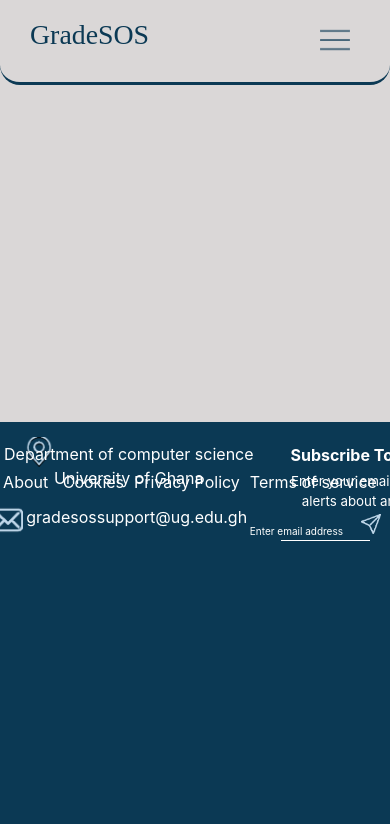
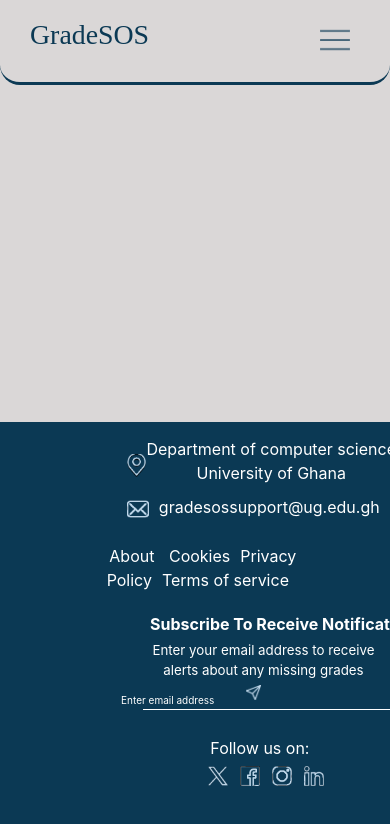
Before and after one commit to NaaAbbey/student-grade-report-sytem, a React (Create React App) app: page /help in a window 390 px wide. Shown: the top 824 px of the page. Built offline with nearby package versions, Linux system fonts and the light colour scheme; a web font is replaced by a local one.

Commit message:
Footer completed

```diff
--- a/src/Footer.js
+++ b/src/Footer.js
@@ -26,6 +26,15 @@ const Footer = () => {
                 <div className="line"></div>
                 <img className="send-icon" src={sendIcon} alt="send-icom" />
             </div>
+            <div className="socials">
+                <p>Follow us on:</p>
+                <div className="socials-icons">
+                    <img className="icon" src={xIcon} alt="x-icon" />
+                    <img className="icon" src={facebook} alt="facebook-icon" />
+                    <img className="icon" src={instagram} alt="instagram-icon" />
+                    <img className="icon" src={linkenIn} alt="linkendIn-icon" />
+                </div>
+            </div>
         </div>
      );
 }
--- a/src/index.css
+++ b/src/index.css
@@ -392,7 +392,7 @@ form{
 }
 
 .location-icon, .mail-icon{
-  width: 30px;
+  width: 23px;
   position: relative;
   top: 35px;
   left: -40vw;
@@ -410,6 +410,7 @@ form{
 .location p{
   margin-bottom: 0px;
 }
+
 .location, .mail-footer {
   display: block;
   position: relative;
@@ -422,8 +423,8 @@ form{
 }
 
 .mail-icon{
-  top: 15px;
-
+  top: 13px;
+  width: 22px;
 }
 
 .mail-footer{
@@ -435,16 +436,33 @@ left: 11vw;
 .info-footer{
   width: 50vw;
   display: inline;
-  left: -70%;
+  position: relative;
+  top: -80px;
+  left: -9vw;
 }
 
 .about, .cookies,
 .terms, .policy{
   display: inline;
   margin-right: 10px;
+  cursor: pointer;
+}
+
+.socials{
   position: relative;
-  top: -10vh;
-  left: vw;
+  top: -195px;
+  left: 55vw;
+  width: 200px;
+}
+
+.socials p{
+  margin-bottom: 3px;
+}
+
+.icon{
+  width: 20px;
+  margin-left: 12px;
+  cursor: pointer;
 }
 
 .subscription{
@@ -485,10 +503,11 @@ left: 11vw;
 }
 
 .send-icon{
-  width: 20px;
+  width: 15px;
   position: relative;
   left: 10vw;
   top: -13px;
+  cursor: pointer;
 }
 
 @media screen and (max-width: 1200px){
@@ -509,6 +528,11 @@ left: 11vw;
   .landing-character{
     left: -48%;
   }
+
+  .info-footer{
+    left: -3vw;
+    top: -13vh;
+}
 }
 
 @media screen and (max-width: 1030px){
@@ -630,11 +654,67 @@ left: 11vw;
     height: 50%;
   }
 
+  .locate{
+    display: block;
+    left: 33vw;
+  }
+
   .location-icon{
-    left: -125px;
-    top: 25px;
+    left: -1vw;
+    top: 40px;
   }
+
   .location{
-    left: 35px;
+    left: 4.5vw;
   }
+
+  .mail-icon{
+    width: 22px;
+    left: -0.5vw;
+    top: 10px;
+  }
+
+  .mail-footer{
+    top: -15px;
+    left: 4vw;
+  }
+
+  .info-footer{
+    display: block;
+    top: 0px;
+    position: relative;
+    left: 27vw;
+  }
+
+  .subscription{
+    top: 20px;
+    left: 37vw;
+  }
+
+  .subscribe{
+    left: -2vw;
+  }
+
+  .subscribe-sub{
+    left: -1.5vw;
+  }
+
+  .email{
+    left: -9vw;
+  }
+
+  .line{
+    width: 290px;
+    left: -0.3vw;
+  }
+
+  .send-icon{
+    left: 13vw;
+  }
+
+  .socials{
+    top: 40px;
+    left: 41vw;
+  }
+
 }
```
